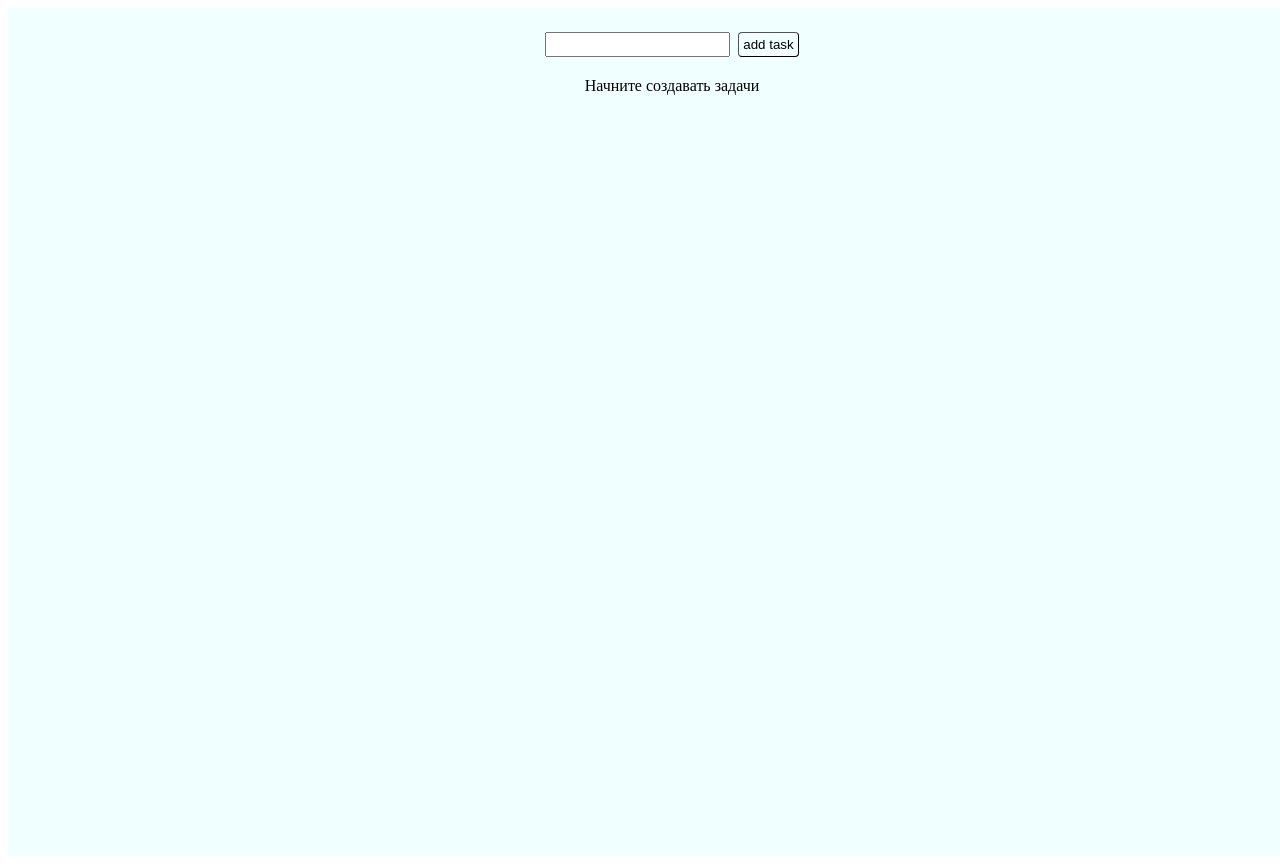
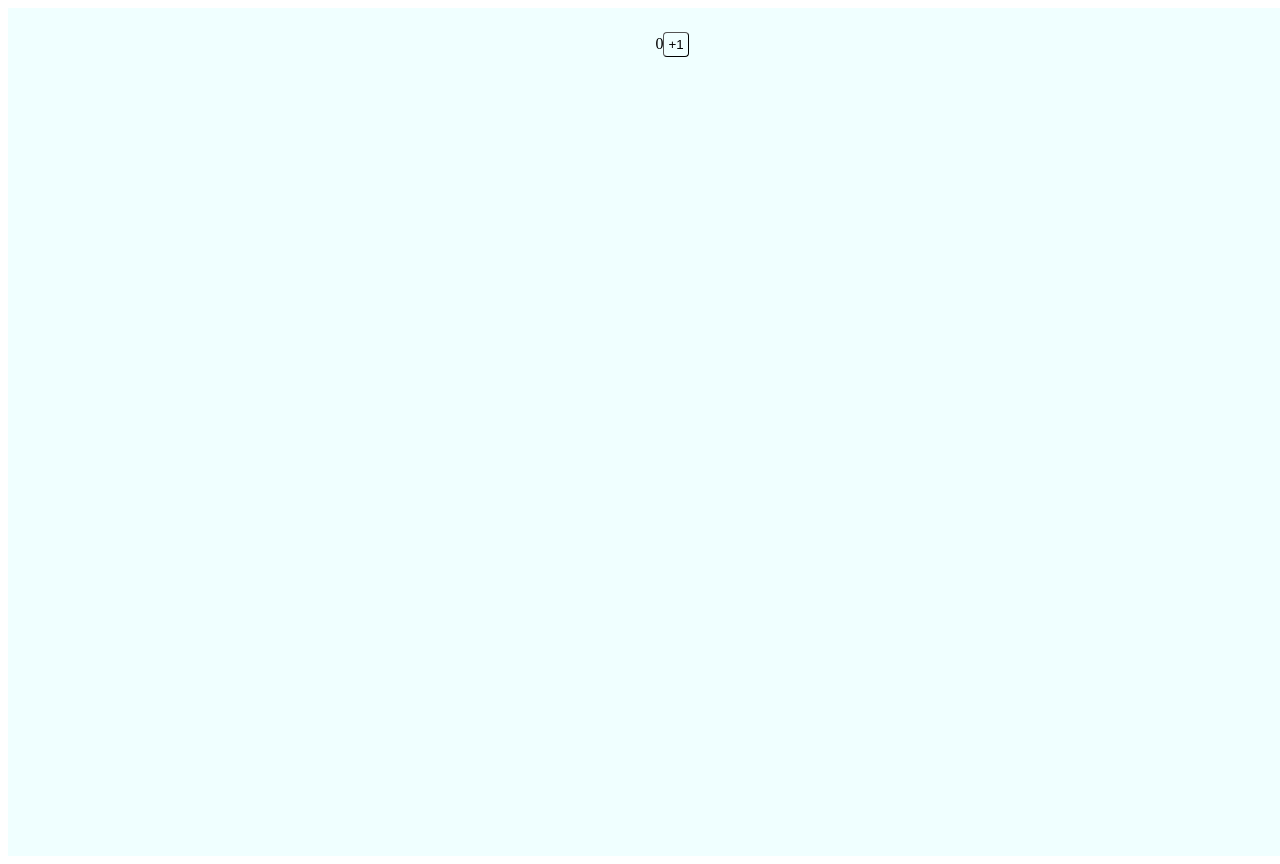
Before and after one commit to ReachTheEndStudy/baseReact, a React (Vite) app: page / in a window 1280 px wide. Shown: the top 864 px of the page. Built offline with nearby package versions, Linux system fonts and the light colour scheme.

Commit message:
add lesson 14

```diff
--- a/src/main.tsx
+++ b/src/main.tsx
@@ -2,10 +2,14 @@ import { StrictMode } from "react";
 import { createRoot } from "react-dom/client";
 import { App } from "./App.tsx";
 import "./index.css";
+import { Counter } from "./memo/Counter.tsx";
 
 
 createRoot(document.getElementById('root')!).render(
-  <StrictMode>
-    <App />
-  </StrictMode>,
+  <Counter />
 )
+// createRoot(document.getElementById('root')!).render(
+//   <StrictMode>
+//     <App />
+//   </StrictMode>,
+// )
--- /dev/null
+++ b/src/memo/Counter.tsx
@@ -0,0 +1,28 @@
+import { memo, useCallback, useMemo, useState } from "react"
+
+export const Counter = () => {
+  console.log('render Counter')
+  const [value, setValue] = useState(0)
+
+  // const setValueHandler = useMemo(() => {
+  //   return () => {
+  //     setValue(v => v + 1)
+  //   }
+  // }, [])
+  const setValueHandler = useCallback(() => {
+    setValue(v => v + 1)
+  }, [])
+
+  return <div>
+    <span>{value}</span>
+    <CounterPlusOne plusOne={setValueHandler} />
+  </div>
+}
+
+
+// oldProps = {number, ...}  newProps = {number, ...}
+// oldPlusOne !== newPlusOne
+const CounterPlusOne = memo(({ plusOne }: { plusOne: () => void }) => {
+  console.log('render CounterPlusOne')
+  return <button onClick={plusOne}>+1</button>
+})
```
